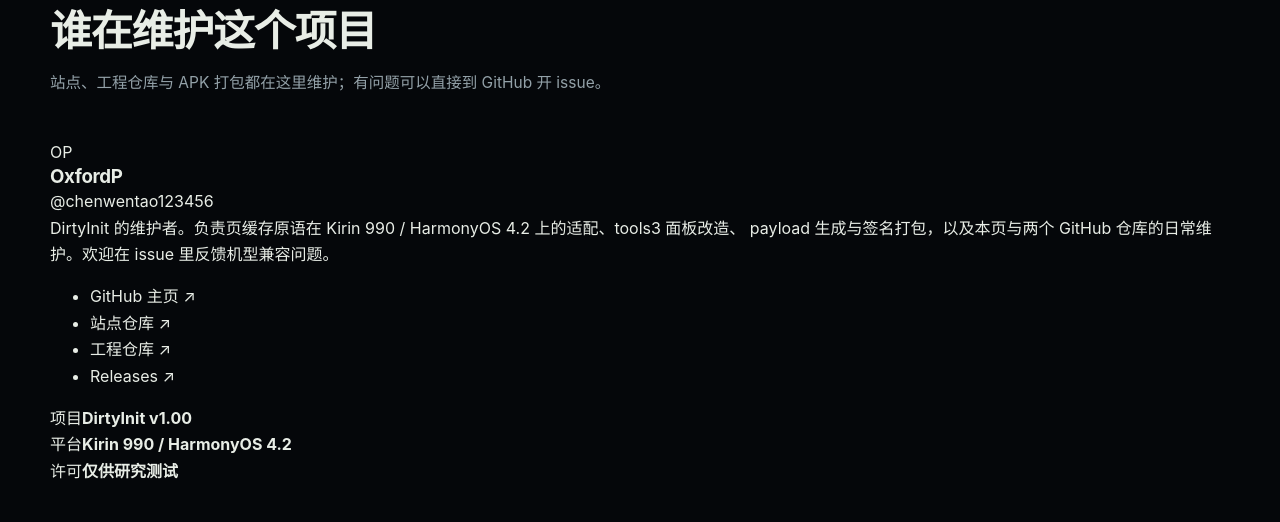
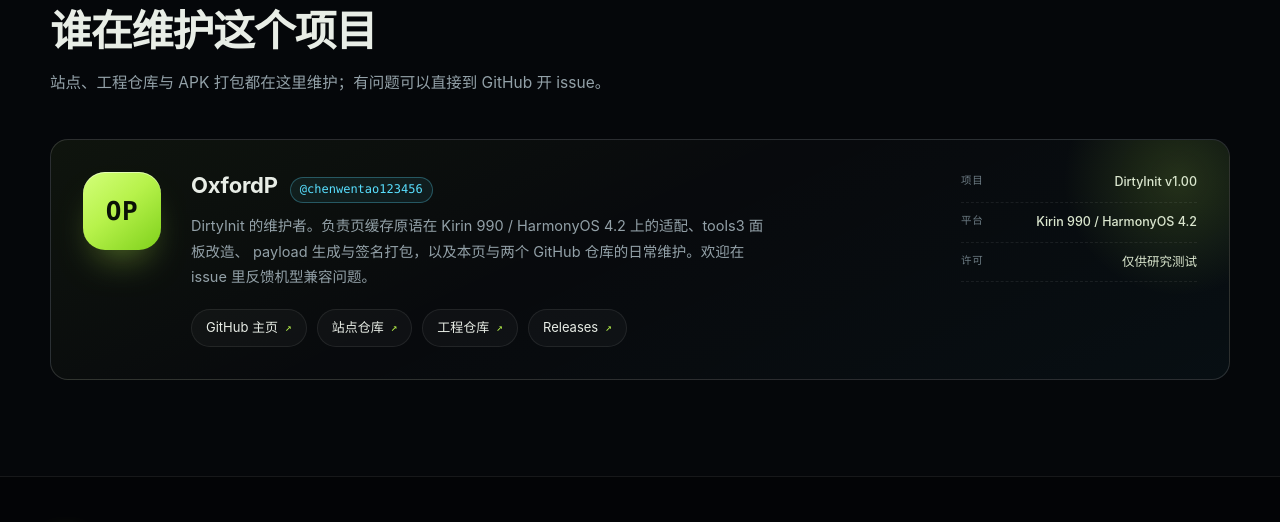
Before and after one commit to chenwentao123456/dirtyinit, a plain HTML site: page index.html in a window 1280 px wide. Shown: the part 6340-6862 px from the top of the page. Drawn offline with Linux system fonts and the light colour scheme.

Commit message:
site: add author section, release links (bbe4f531)

```diff
--- a/styles.css
+++ b/styles.css
@@ -316,6 +316,35 @@ img,svg{display:block}
 .faq details[open] summary::after{transform:rotate(45deg)}
 .faq p{padding:0 0 18px;color:var(--muted);font-size:14px;max-width:78ch}
 
+/* ---------- author ---------- */
+.author-card{display:grid;grid-template-columns:auto 1fr auto;gap:30px;align-items:start;position:relative;overflow:hidden;
+  border:1px solid var(--line-2);border-radius:var(--radius);padding:32px;
+  background:linear-gradient(155deg,rgba(183,242,75,.06),rgba(255,255,255,.014) 45%,rgba(89,224,255,.04))}
+.author-card::after{content:"";position:absolute;right:-70px;top:-80px;width:240px;height:240px;border-radius:50%;
+  background:radial-gradient(circle,rgba(183,242,75,.16),transparent 68%);pointer-events:none}
+.author-avatar{width:78px;height:78px;border-radius:22px;display:grid;place-items:center;
+  font-family:var(--mono);font-size:26px;font-weight:700;color:#0a1206;letter-spacing:.02em;
+  background:linear-gradient(140deg,#d3ff7a,var(--lime) 45%,#7fd11b);
+  box-shadow:0 20px 40px -20px rgba(183,242,75,.75),inset 0 1px 0 rgba(255,255,255,.5)}
+.author-main{position:relative;z-index:1}
+.author-head{display:flex;align-items:baseline;gap:12px;flex-wrap:wrap;margin-bottom:10px}
+.author-head h3{font-size:22px;letter-spacing:-.01em}
+.author-handle{font-family:var(--mono);font-size:12px;color:var(--cyan);border:1px solid rgba(89,224,255,.3);
+  background:rgba(89,224,255,.07);padding:2px 9px;border-radius:99px}
+.author-main p{font-size:14.5px;color:var(--muted);max-width:64ch;line-height:1.75}
+.author-links{list-style:none;display:flex;flex-wrap:wrap;gap:10px;padding:0;margin:20px 0 0}
+.author-links a{display:inline-flex;align-items:center;gap:7px;font-size:13px;color:var(--text);
+  border:1px solid var(--line);border-radius:99px;padding:7px 14px;background:rgba(255,255,255,.03);
+  transition:border-color .25s,color .25s,background .25s,transform .25s}
+.author-links a:hover{border-color:rgba(183,242,75,.5);color:var(--lime);background:rgba(183,242,75,.07);transform:translateY(-2px)}
+.author-links a span{font-family:var(--mono);font-size:11px;color:var(--lime)}
+.author-meta{display:grid;gap:9px;min-width:236px;position:relative;z-index:1}
+.author-meta-row{display:flex;justify-content:space-between;gap:16px;font-size:12.5px;
+  border-bottom:1px dashed rgba(255,255,255,.07);padding-bottom:9px}
+.author-meta-row span{color:var(--muted-2);font-family:var(--mono);text-transform:uppercase;
+  letter-spacing:.07em;font-size:10.5px}
+.author-meta-row b{color:#dbe7cf;font-weight:500;text-align:right}
+
 /* ---------- footer ---------- */
 .footer{border-top:1px solid var(--line);background:rgba(0,0,0,.35);padding:48px 0 40px;position:relative;z-index:2}
 .footer-inner{display:grid;grid-template-columns:1fr auto;gap:24px 40px;align-items:start}
@@ -336,6 +365,8 @@ img,svg{display:block}
   .hero-stats{grid-template-columns:repeat(2,1fr);margin-top:80px}
   .about-grid,.compat-grid{grid-template-columns:1fr;gap:32px}
   .steps{grid-template-columns:1fr}
+  .author-card{grid-template-columns:auto 1fr}
+  .author-meta{grid-column:1/-1;grid-template-columns:repeat(3,1fr)}
 }
 @media (max-width:760px){
   .container,.nav-inner{width:calc(100% - 32px)}
@@ -359,6 +390,9 @@ img,svg{display:block}
   .footer-links{justify-content:flex-start}
   .compat-table th{width:80px;font-size:11.5px;padding:12px 10px}
   .compat-table td{padding:12px 8px;font-size:12.5px}
+  .author-card{grid-template-columns:1fr;gap:20px;padding:24px}
+  .author-avatar{width:64px;height:64px;border-radius:18px;font-size:22px}
+  .author-meta{grid-template-columns:1fr}
 }
 @media (prefers-reduced-motion:reduce){
   *{animation-duration:.001s!important;transition-duration:.001s!important}
```
